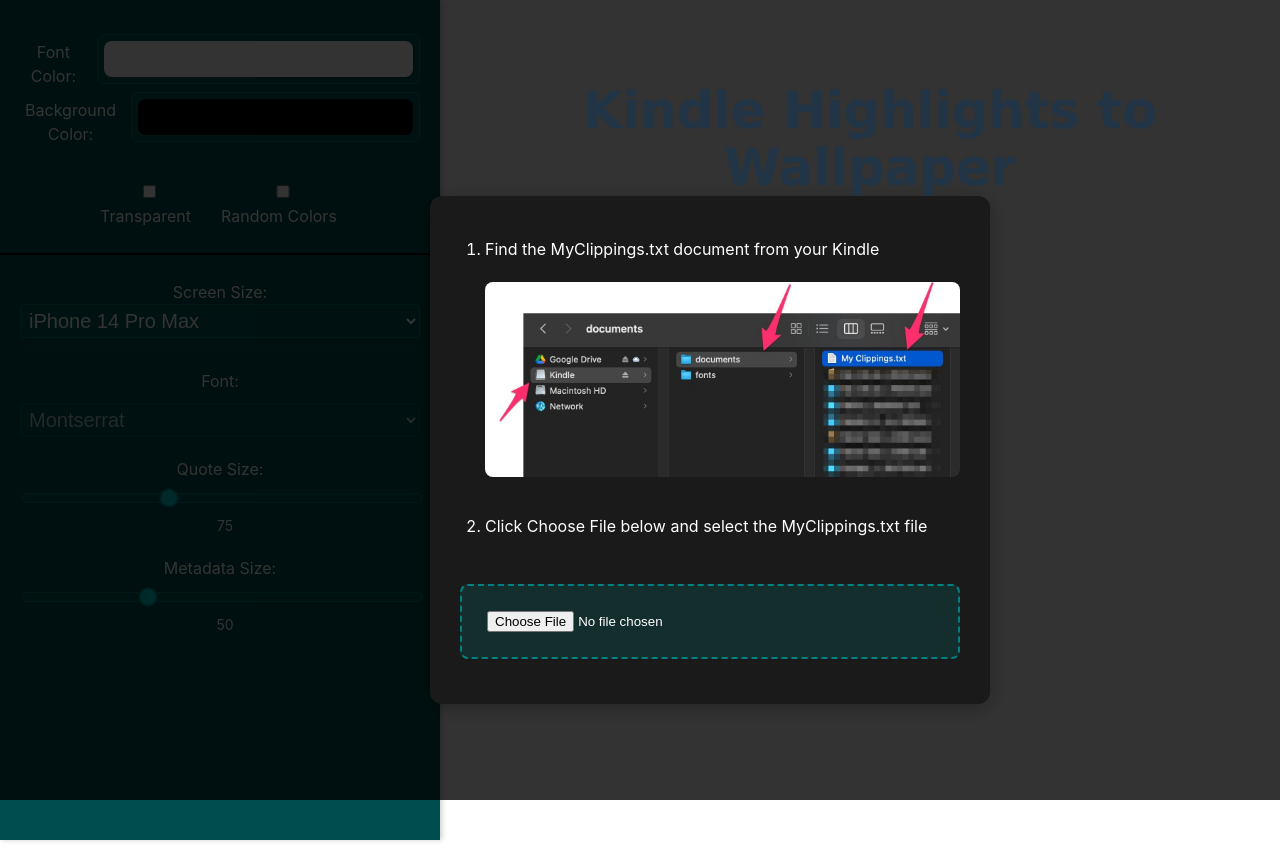
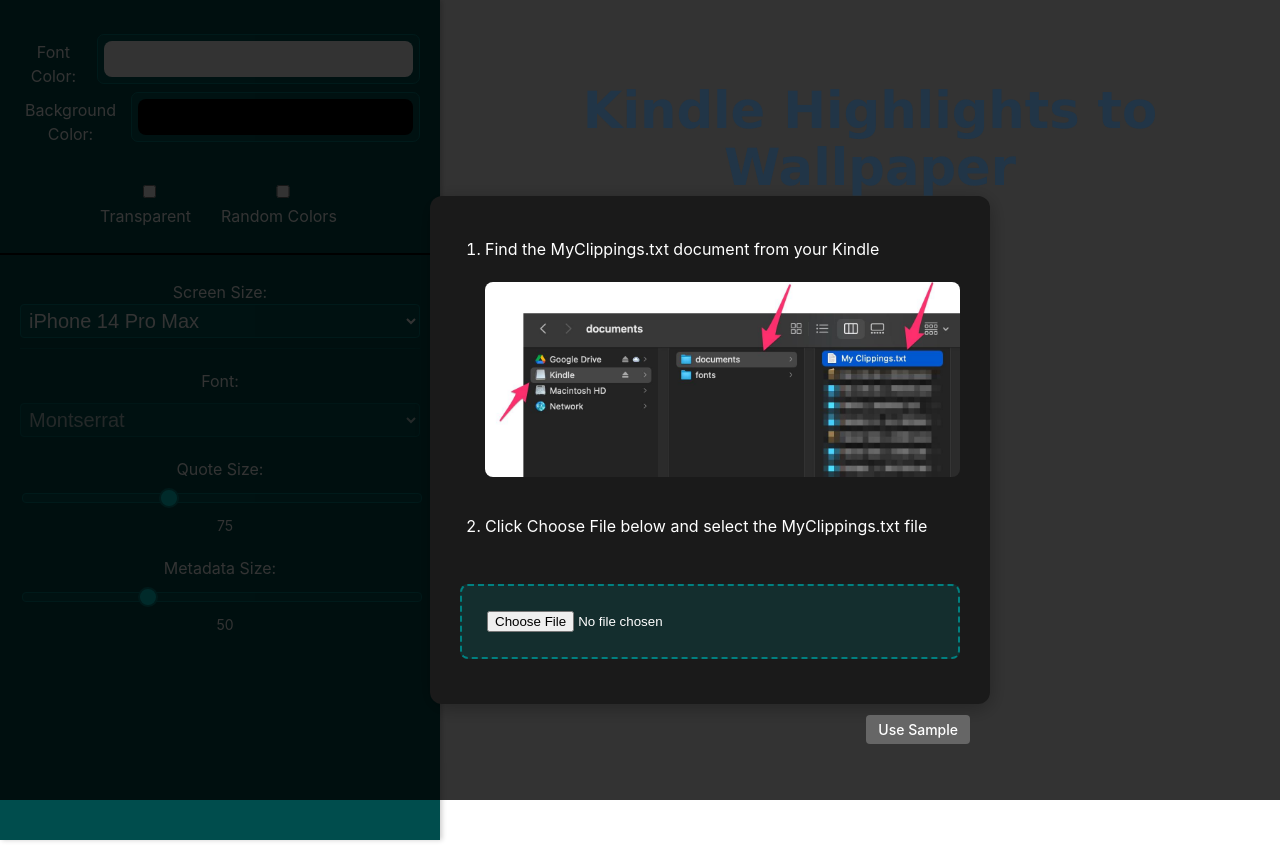
Before and after one commit to SatpalKaler/kindle-quotes, a React (Vite) app: page / in a window 1280 px wide. Built offline with nearby package versions, Linux system fonts and the light colour scheme.

Commit message:
added sample

```diff
--- a/src/App.tsx
+++ b/src/App.tsx
@@ -150,7 +150,35 @@
             <div className="file-upload-container">
               <FileUpload onFileUpload={handleFileUpload} />
             </div>
-
+            <div style={{
+              position: 'absolute',
+              bottom: '-40px',
+              right: '20px',
+              marginTop: '20px'
+            }}>
+              <button
+                onClick={async () => {
+                  try {
+                    const response = await fetch('/My Clippings Sample.txt');
+                    const text = await response.text();
+                    handleFileUpload(text);
+                  } catch (error) {
+                    console.error('Error loading sample:', error);
+                  }
+                }}
+                style={{
+                  padding: '6px 12px',
+                  backgroundColor: '#666666',
+                  color: 'white',
+                  border: 'none',
+                  borderRadius: '4px',
+                  cursor: 'pointer',
+                  fontSize: '14px'
+                }}
+              >
+                Use Sample
+              </button>
+            </div>
           </div>
         </div>
       )}
```
Also changed, not shown: public/My Clippings Sample.txt (added).
